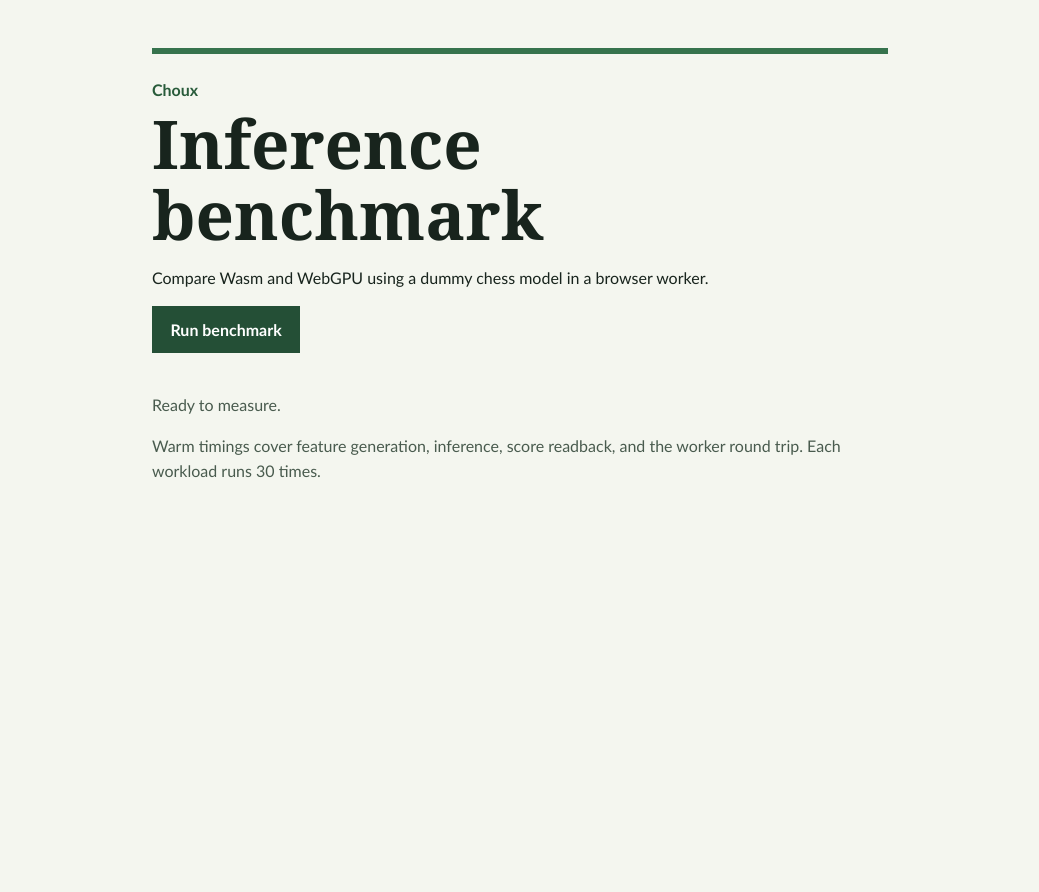
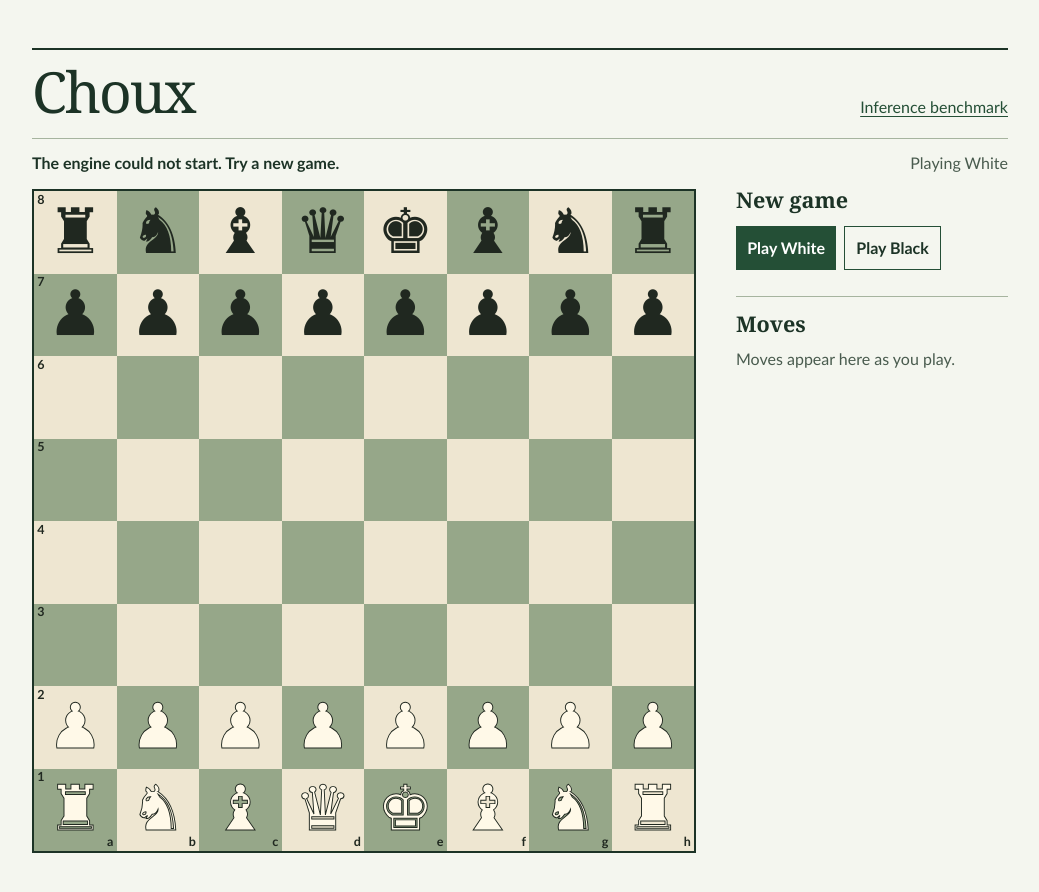
Before and after one commit to RajeevAtla/choux, a Svelte app: page / in a window 1280 px wide. Shown: the top 892 px of the page, without its empty margins (120-1159 px from the left). Before the commit the page ends 800 px from the top, so only its background shows below. Built offline with nearby package versions, Linux system fonts and the light colour scheme.

Commit message:
Publish the playable board and keep the inference benchmark

```diff
--- a/index.html
+++ b/index.html
@@ -7,7 +7,7 @@
       name="description"
       content="Measure local chess model inference in your browser."
     >
-    <title>Choux · Inference benchmark</title>
+    <title>Choux · Play chess</title>
     <script type="module" src="/src/main.ts"></script>
   </head>
   <body>
--- a/src/App.svelte
+++ b/src/App.svelte
@@ -37,6 +37,7 @@ async function run() {
 <main>
   <header>
     <p class="wordmark">Choux</p>
+    <a href="./">Play chess</a>
     <h1>Inference benchmark</h1>
     <p>
       Compare Wasm and WebGPU using a dummy chess model in a browser worker.
--- a/src/main.ts
+++ b/src/main.ts
@@ -1,6 +1,10 @@
 import { mount } from 'svelte';
 import App from './App.svelte';
+import Game from './Game.svelte';
 import './style.css';
 
 const target = document.getElementById('app');
-if (target) mount(App, { target });
+if (target)
+  mount(new URLSearchParams(location.search).has('benchmark') ? App : Game, {
+    target,
+  });
--- a/src/style.css
+++ b/src/style.css
@@ -76,3 +76,140 @@ th:first-child,
 td:first-child {
   text-align: left;
 }
+
+.game {
+  --game-line: #a6b49f;
+  --game-ink: #1c3326;
+  --board-light: #eee6d1;
+  --board-dark: #96a789;
+  --board-highlight: #ddc57c;
+  width: min(61rem, calc(100% - 2rem));
+  color: var(--game-ink);
+}
+
+.game header {
+  display: flex;
+  flex-wrap: wrap;
+  align-items: baseline;
+  justify-content: space-between;
+  gap: 0.5rem 1rem;
+  border-top: 0.15rem solid var(--game-ink);
+  border-bottom: 1px solid var(--game-line);
+  padding: 0.75rem 0 1rem;
+}
+
+.game h1 {
+  margin: 0;
+  font-size: 3.55rem;
+  font-weight: 400;
+  letter-spacing: -0.035em;
+}
+
+.game-status {
+  display: flex;
+  flex-wrap: wrap;
+  align-items: baseline;
+  justify-content: space-between;
+  gap: 0 1rem;
+  padding: 0.8rem 0;
+}
+
+.game-status p {
+  margin: 0;
+}
+
+.game-status [role="status"] {
+  font-weight: bold;
+}
+
+.game-status[data-turn="player"] [role="status"]::before {
+  display: inline-block;
+  width: 0.45rem;
+  height: 0.45rem;
+  margin: 0 0.55rem 0.12rem 0;
+  background: #36734d;
+  border-radius: 50%;
+  content: "";
+}
+
+.game .side {
+  color: #495b4e;
+}
+
+a {
+  color: #244f36;
+  text-underline-offset: 0.2em;
+}
+
+.game-layout {
+  display: grid;
+  grid-template-columns: minmax(0, 1fr) minmax(13rem, 17rem);
+  gap: clamp(1.25rem, 4vw, 2.5rem);
+}
+
+.game-controls h2 {
+  font-size: 1.35rem;
+  margin-bottom: 0.9rem;
+}
+
+.game-controls button {
+  min-height: 2.75rem;
+  padding: 0.45rem 0.7rem;
+}
+
+.game-controls button:hover {
+  background: #183a27;
+}
+
+.game-controls .actions button:last-child {
+  border: 1px solid #244f36;
+  color: var(--game-ink);
+  background: transparent;
+}
+
+.game-controls .actions button:last-child:hover {
+  background: #dfe8da;
+}
+
+.actions,
+.promotion {
+  display: flex;
+  flex-wrap: wrap;
+  gap: 0.5rem;
+}
+
+.promotion {
+  margin: 1rem 0;
+  border: 1px solid var(--game-line);
+}
+
+.game-controls .moves-heading {
+  margin: 1.65rem 0 0;
+  padding-top: 1rem;
+  border-top: 1px solid var(--game-line);
+}
+
+.moves {
+  max-height: 8rem;
+  overflow: auto;
+  font-variant-numeric: tabular-nums;
+  line-height: 1.75;
+}
+
+.moves-empty {
+  margin: 0.65rem 0;
+}
+
+@media (width < 44rem) {
+  .game {
+    margin: 1.15rem auto 2rem;
+  }
+
+  .game h1 {
+    font-size: 2.75rem;
+  }
+
+  .game-layout {
+    grid-template-columns: 1fr;
+  }
+}
```
